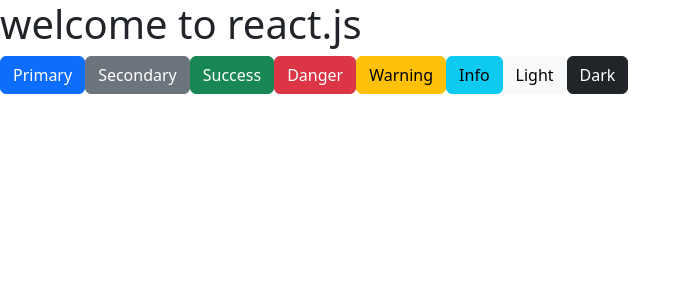
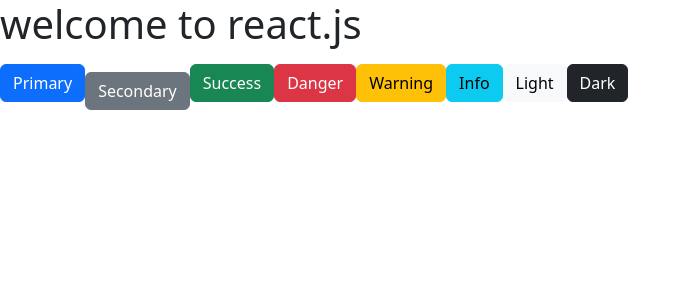
Before and after one commit to shashipandey100192/reactproject11, a React (Create React App) app: page / in a window 1280 px wide. Shown: the top 300 px of the page, without its empty margins (0-691 px from the left). Built offline with nearby package versions, Linux system fonts and the light colour scheme.

Commit message:
tried for the margin in bootstrap

```diff
--- a/src/App.js
+++ b/src/App.js
@@ -7,7 +7,7 @@
     <div>
     <h1>welcome to react.js</h1>
     <button type="button" class="btn btn-primary">Primary</button>
-    <button type="button" class="btn btn-secondary">Secondary</button>
+    <button type="button" className="btn btn-secondary mt-3">Secondary</button>
 <button type="button" class="btn btn-success">Success</button>
 <button type="button" class="btn btn-danger">Danger</button>
 <button type="button" class="btn btn-warning">Warning</button>
```
